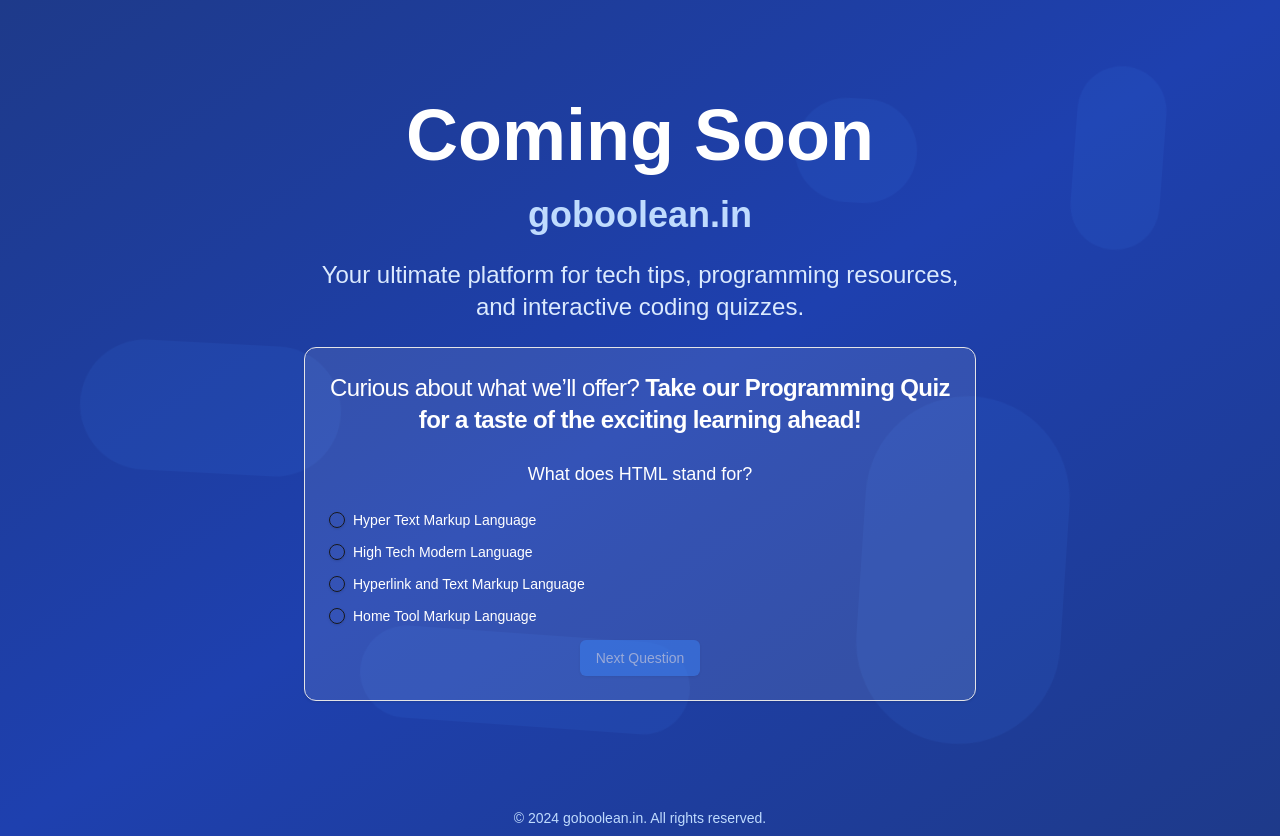
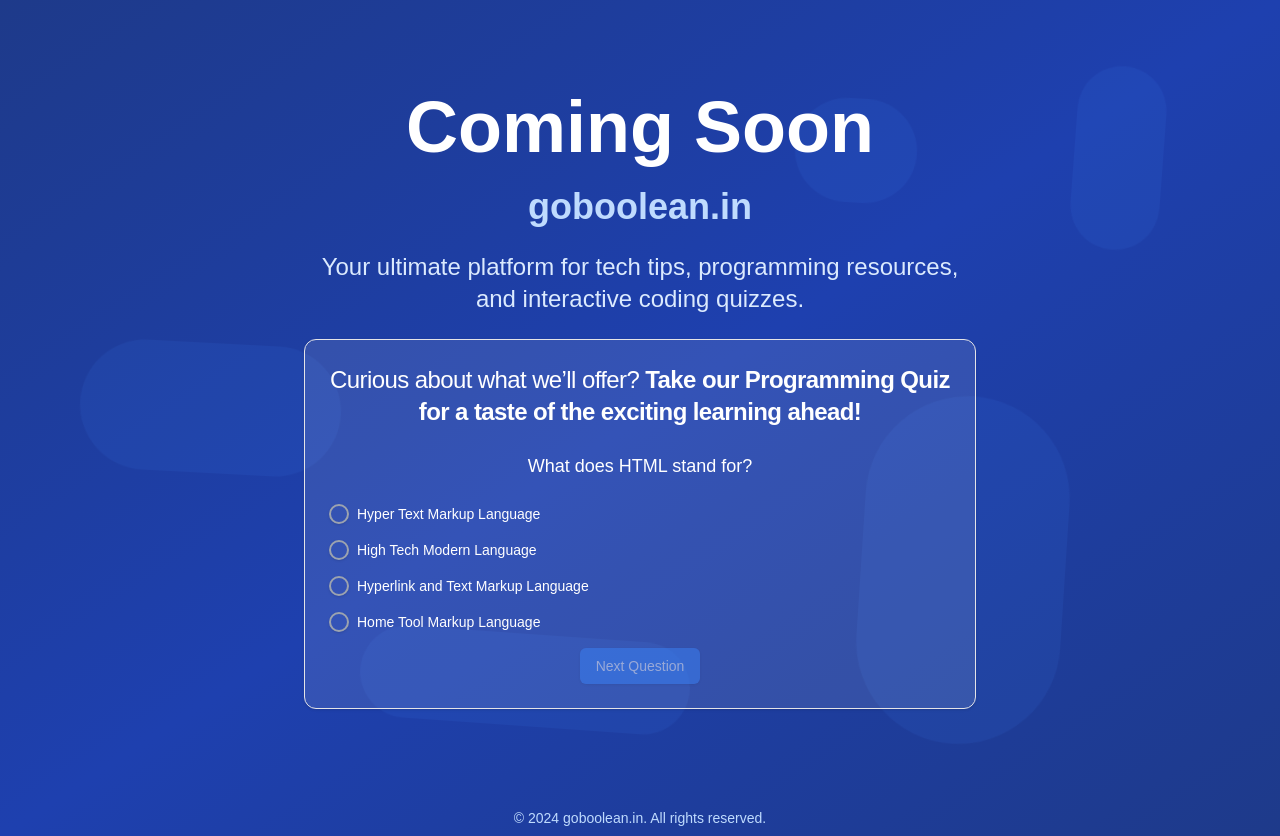
Before and after one commit to codewithmanas/goboolean, a Next.js app: page / in a window 1280 px wide. Built offline with nearby package versions, Linux system fonts and the light colour scheme.

Commit message:
modify styles of radio buttons

```diff
--- a/features/InteractiveQuiz.tsx
+++ b/features/InteractiveQuiz.tsx
@@ -73,7 +73,9 @@ const InteractiveQuiz = () => {
                           value={index.toString()}
                           id={`option-${index}`}
                           aria-labelledby={`option-label-${index}`}
+                          className="w-5 h-5 border-2 border-gray-400 rounded-full checked:bg-blue-600 focus:outline-none focus:ring-2 focus:ring-blue-500"
                       />
+
                       <Label
                         id={`option-label-${index}`}
                         htmlFor={`option-${index}`}
```
